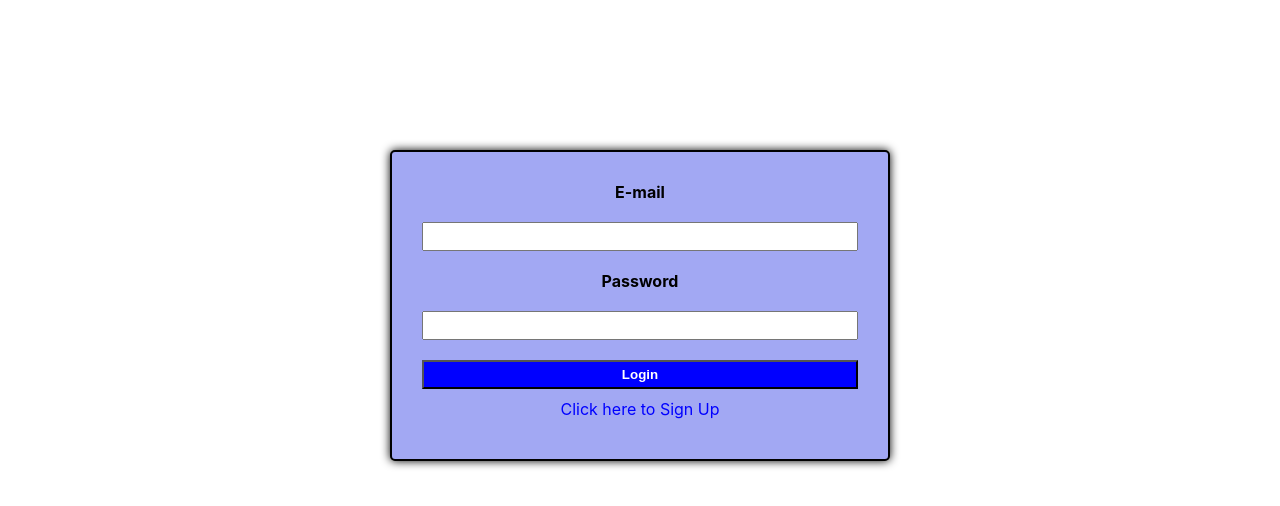
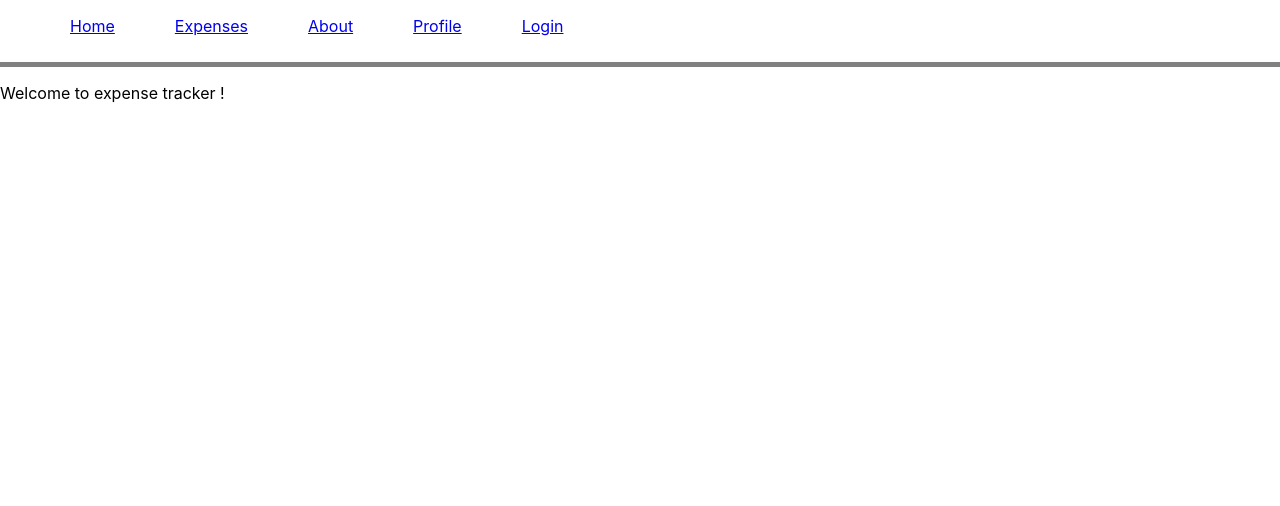
Before and after one commit to rampion19/expense-tracket-2.0, a React (Create React App) app: page /home in a window 1280 px wide. Shown: the top 506 px of the page. Built offline with nearby package versions, Linux system fonts and the light colour scheme.

Commit message:
added home page

```diff
--- a/package.json
+++ b/package.json
@@ -8,6 +8,7 @@
     "@testing-library/user-event": "^13.5.0",
     "react": "^18.2.0",
     "react-dom": "^18.2.0",
+    "react-router-dom": "^6.9.0",
     "react-scripts": "5.0.1",
     "web-vitals": "^2.1.4"
   },
--- a/src/App.js
+++ b/src/App.js
@@ -1,11 +1,20 @@
-import Signup from './Component/Signup/Signup';
+import Signup from './Component/Pages/Signup';
 import './App.css';
-import React,{Fragment} from 'react';
+import React, { Fragment } from 'react';
+import Home from './Component/Pages/Home';
+import Header from './Component/Header/Header';
+import { Route, Routes } from "react-router-dom"
 
 function App() {
+
+
   return (
     <Fragment>
-      <Signup />
+      <Header />
+      <Routes>
+        <Route path="/login" element={<Signup />} />
+        <Route path="/home" element={<Home />} />
+      </Routes>
     </Fragment>
   );
 }
--- /dev/null
+++ b/src/Component/Header/Header.css
@@ -0,0 +1,19 @@
+.mainNav {
+    position: sticky;
+    width: 100%;
+    border-bottom: 5px solid gray;
+    padding-bottom: 10px;
+  }
+
+  .mainNav nav {
+    box-sizing: border-box;
+    width: 70%;
+    text-align: left;
+    display: inline-block;
+  }
+
+  .mainNav li {
+    list-style: none;
+    display: inline-block;
+    margin: 0 30px 0 30px;
+  }
--- /dev/null
+++ b/src/Component/Header/Header.js
@@ -0,0 +1,21 @@
+import React from 'react';
+import "./Header.css";
+import {NavLink} from 'react-router-dom';
+
+ const Header = () => {
+  return (
+    <div className='mainNav'>
+    <nav>
+        <ul>
+            <li><NavLink to="/home">Home</NavLink> </li>
+             <li><NavLink to="/expenses">Expenses</NavLink></li>
+            <li><NavLink to="/about">About</NavLink></li>
+            <li><NavLink to="/profile">Profile</NavLink></li>
+            <li><NavLink to="/login">Login</NavLink></li>
+        </ul>
+    </nav>
+    </div>
+  )
+}
+
+export default Header;
--- /dev/null
+++ b/src/Component/Pages/Home.js
@@ -0,0 +1,9 @@
+const Home = () => {
+return (
+    <div>
+        <p>Welcome to expense tracker !</p>
+    </div>
+)
+}
+
+export default Home;
--- a/src/index.js
+++ b/src/index.js
@@ -3,12 +3,13 @@ import ReactDOM from 'react-dom/client';
 import './index.css';
 import App from './App';
 import reportWebVitals from './reportWebVitals';
+import { BrowserRouter } from 'react-router-dom';
 
 const root = ReactDOM.createRoot(document.getElementById('root'));
 root.render(
-  <React.StrictMode>
+  <BrowserRouter>
     <App />
-  </React.StrictMode>
+  </BrowserRouter>
 );
 
 // If you want to start measuring performance in your app, pass a function
```
Also changed, not shown: src/Component/Pages/SignUp.css (renamed from src/Component/Signup/SignUp.css), src/Component/Pages/Signup.js (renamed from src/Component/Signup/Signup.js), 1 other file (tests, documents, lock files or other folders).
